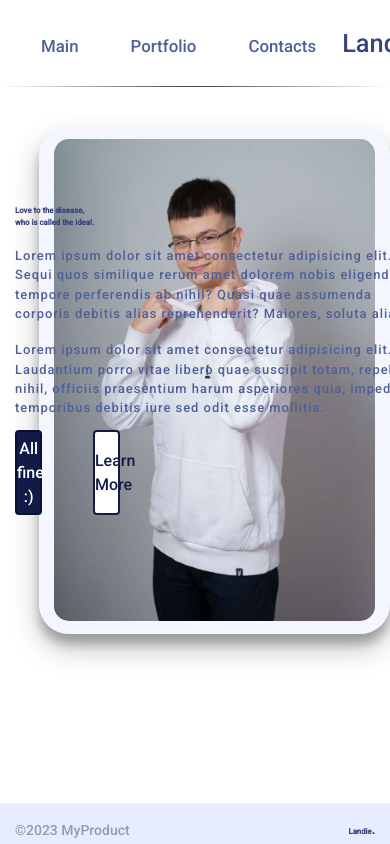
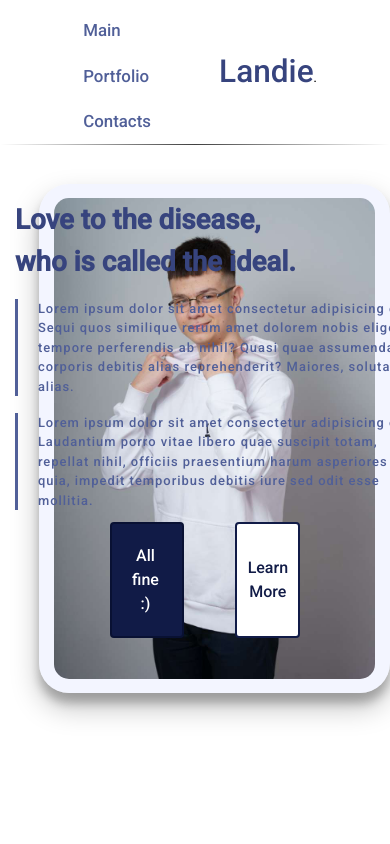
Before and after one commit to hennessyasd/final-project, a plain HTML site: page index.html in a window 390 px wide. Shown: the top 844 px of the page. Drawn offline with nearby package versions, Linux system fonts and the light colour scheme.

Commit message:
Change#10
Create addaptive navbar

```diff
--- a/styles.css
+++ b/styles.css
@@ -167,10 +167,12 @@ select{
     margin-top: 2vh;
     letter-spacing: 1px;
     color: var(--secondary-color);
+    border-left-style: solid;
+    padding-left: calc(1rem + 1vmin);
 }
 .main .container .section h1{
     color: var(--main-color);
-    font-size: 2vw;
+    font-size: calc(1rem + 3vmin);
 }
 
 /*button-main start*/
@@ -224,7 +226,6 @@ select{
 /*footer start*/
 .footer{
     background-color: var(--footer-background-color);
-    height: 14vw;
 }
 .footer .foot-con{
     background-color: var(--footer-background-color);
@@ -299,38 +300,67 @@ select{
 
 /*media queries start*/
 @media (max-width: 1200px) {
+    /*navbar start*/
     .header .container .navigation .logo{
-        font-size: 3.8vw;
+        font-size: calc(1rem + 4vmin);
     }
-    img {
-      max-width: 1200px;
-      max-height: 1000px;
-    }
-}
+    /*navbar end*/
+  }
 
 @media (max-width: 760px) {
+    /*navbar start*/
     .header .container .navigation .logo{
-        font-size: 5.2vw;
+        font-size: calc(1rem + 4vmin);
     }
-    img {
-      max-width: 700px;
-      max-height: 560px;
-    }
+    /*navbar end*/
+    /*main start*/
+
+    /*main end*/
   }
 
-@media (max-width: 600px) {
+@media (max-width: 550px){
+    /*navbar start*/
     .header .container .navigation .logo{
-        font-size: 6.5vw;
+        font-size: calc(1rem + 4vmin);
     }
 
-    img {
-      max-width: 300px;
-      max-height: 150px;
+    .header .container .navigation{
+        display: flex;
+        justify-content: space-evenly;
+        align-items: center;
     }
+
+    .header .container .navigation .header-list{
+        list-style-type: none;
+        display: block;
+    }
+
+    .header .container .navigation .header-list li {
+        font-size: 2vh;
+        margin: 0  auto;
+    }
+    /*navbar end*/
+
+    /*main start*/
+    .main .container .section .space {
+        display: flex;
+        justify-content: center;
+        text-align: center;
+    }
+    .main .container .section .b1 {
+        display: flex;
+        align-items: center;
+        padding: 20px;
+        padding-right: 50px;
+    }
+    .main .container .section .b2 {
+        display: flex;
+        align-items: center;
+        text-align: center;
+        padding-left: 11px;
+        padding-right: 50px;
+    }
+    /*main end*/
 }
 /*media queries end*/
-
-/*key-frames start*/
-/*key-frames end*/
-
 /*styles end*/
```
